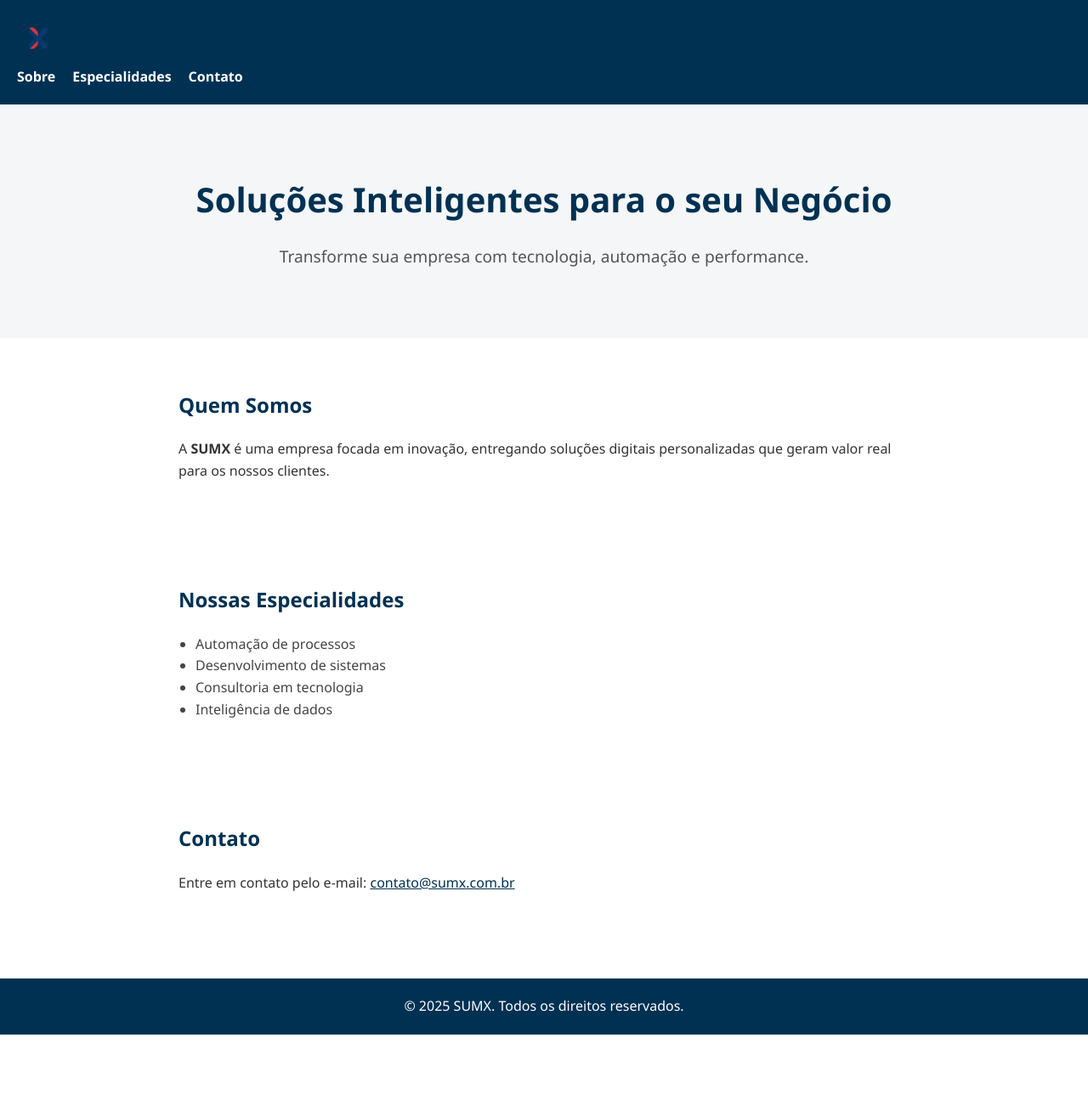
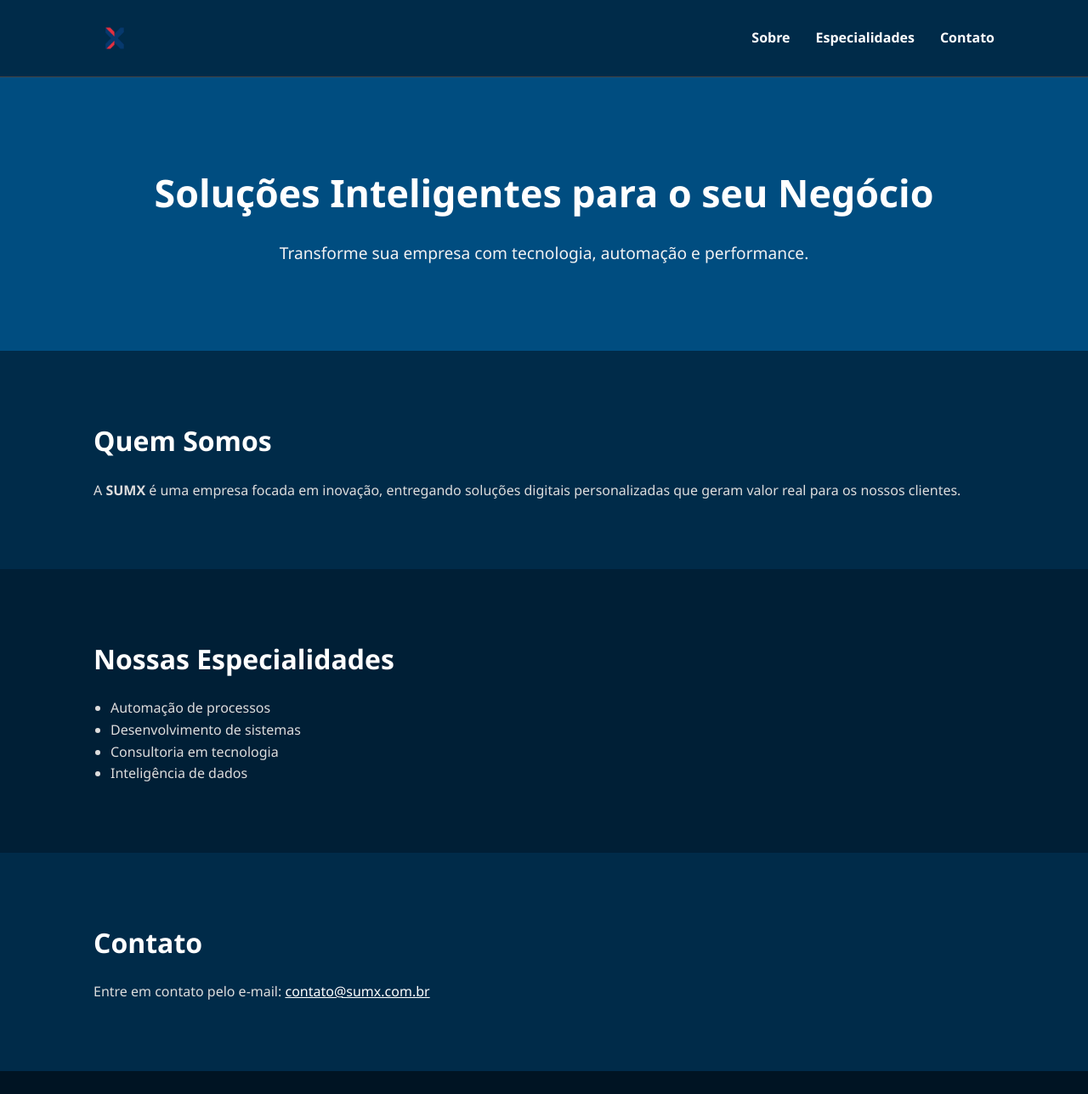
Before and after one commit to Sumx2024/sumx-site, a plain HTML site: page index.html in a window 1280 px wide. Shown: the top 1288 px of the page at 85% size. Before the commit the page ends 1218 px from the top, so only its background shows below. Drawn offline with Linux system fonts and the light colour scheme.

Commit message:
Update style.css

```diff
--- a/style.css
+++ b/style.css
@@ -1,3 +1,11 @@
+:root {
+  --azul-escuro: #002B49;
+  --azul-medio: #004D80;
+  --cinza-claro: #f2f2f2;
+  --branco: #ffffff;
+  --texto: #dddddd;
+}
+
 * {
   margin: 0;
   padding: 0;
@@ -6,19 +14,21 @@
 
 body {
   font-family: 'Segoe UI', sans-serif;
+  background-color: var(--azul-escuro);
+  color: var(--texto);
   line-height: 1.6;
-  background-color: #ffffff;
-  color: #333;
+}
+
+.container {
+  max-width: 1100px;
+  margin: auto;
+  padding: 0 20px;
 }
 
 header {
-  background-color: #003153;
-  color: #fff;
-  padding: 20px;
-  display: flex;
-  align-items: center;
-  justify-content: space-between;
-  flex-wrap: wrap;
+  background-color: var(--azul-escuro);
+  padding: 20px 0;
+  border-bottom: 1px solid #444;
 }
 
 .logo {
@@ -28,62 +38,81 @@ header {
 nav ul {
   list-style: none;
   display: flex;
-  gap: 20px;
+  gap: 30px;
 }
 
 nav a {
-  color: white;
+  color: var(--branco);
   text-decoration: none;
   font-weight: bold;
+  transition: color 0.3s ease;
 }
 
 nav a:hover {
-  text-decoration: underline;
+  color: var(--azul-medio);
+}
+
+header .container {
+  display: flex;
+  justify-content: space-between;
+  align-items: center;
+  flex-wrap: wrap;
 }
 
 .hero {
-  background-color: #f4f6f8;
-  padding: 80px 20px;
+  background-color: var(--azul-medio);
+  padding: 100px 20px;
   text-align: center;
 }
 
 .hero h1 {
-  color: #003153;
-  font-size: 2.5rem;
+  font-size: 2.8rem;
   margin-bottom: 20px;
+  color: var(--branco);
 }
 
 .hero p {
   font-size: 1.2rem;
-  color: #555;
+  color: var(--cinza-claro);
 }
 
 .section {
-  padding: 60px 20px;
-  max-width: 900px;
-  margin: auto;
+  padding: 80px 20px;
 }
 
 .section h2 {
-  color: #003153;
+  font-size: 2rem;
+  color: var(--branco);
   margin-bottom: 20px;
+}
+
+.section p, .section ul {
+  font-size: 1rem;
+  color: var(--texto);
 }
 
 .section ul {
   list-style-type: disc;
   padding-left: 20px;
-  color: #444;
 }
 
-.section a {
-  color: #003153;
+.section.alt {
+  background-color: #001f36;
+}
+
+footer {
+  background-color: #001423;
+  text-align: center;
+  padding: 30px 0;
+  color: #888;
+  font-size: 0.9rem;
+}
+
+a {
+  color: var(--branco);
   text-decoration: underline;
 }
 
-footer {
-  background-color: #003153;
-  color: white;
-  text-align: center;
-  padding: 20px;
-  margin-top: 40px;
+a:hover {
+  color: var(--azul-medio);
 }
```
